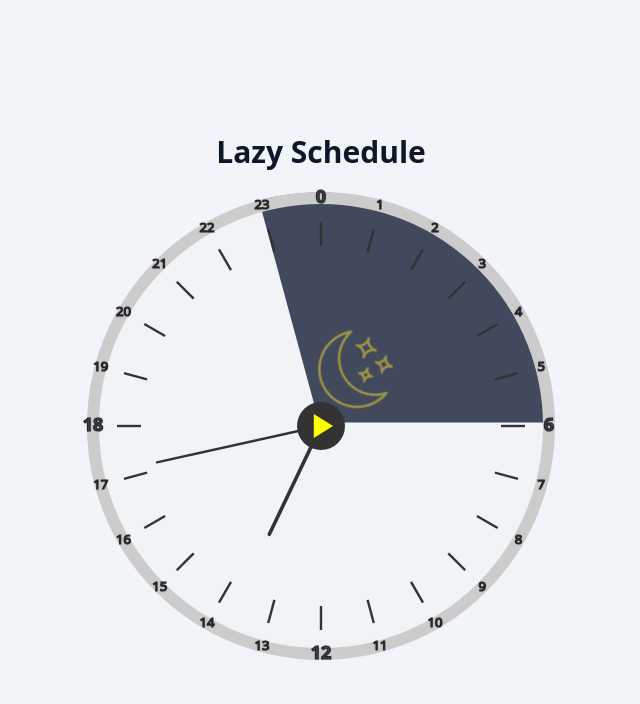
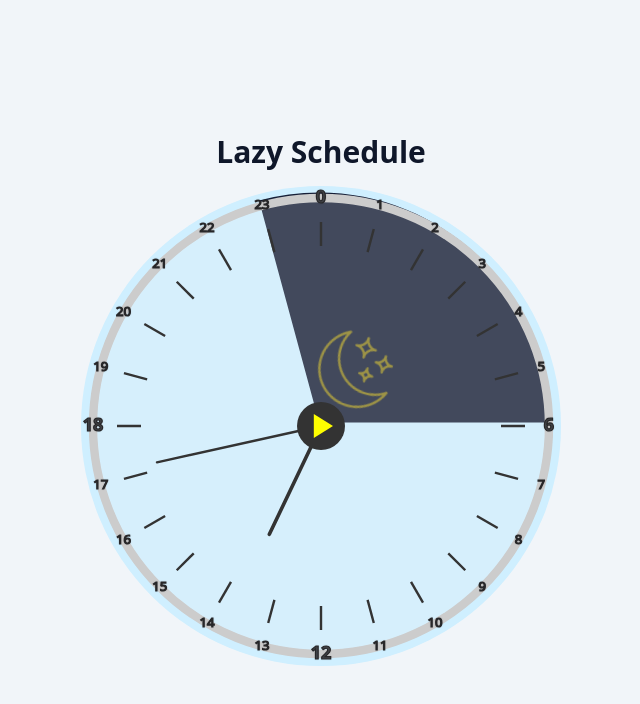
Before and after one commit to veefa/lazy-schedule-app, a React (Vite) app: page / in a window 1280 px wide. Shown: the top 704 px of the page, without its empty margins (319-959 px from the left). Built offline with nearby package versions, Linux system fonts and the light colour scheme.

Commit message:
background of FaceClock change day/night based on the current time.

```diff
--- a/src/components/FaceClock.tsx
+++ b/src/components/FaceClock.tsx
@@ -30,10 +30,18 @@ const FaceClock: React.FC = () => {
   const hourAngle = ((hours % 24) + minutes / 60) * 15 - 90; // 360/60 + seconds smooth movement
   const minuteAngle = (minutes + seconds / 60) * 6 - 90;
 
+  // 🎨 Determine background color based on time
+  let backgroundColor = "#cfefff"; // default day
+  if (hours >= 18 && hours < 20) {
+    backgroundColor = "#ffd59e"; // evening
+  } else if (hours >= 20 || hours < 6) {
+    backgroundColor = "#0b1d3a"; // night
+  }
 
   return (
     <div className="mx-auto w-full max-w-[320px] sm:max-w-[480px] md:max-w-[600px] lg:max-w-[700px] xl:max-w-[800px]">
-      <svg viewBox="0 0 400 400" xmlns="http://www.w3.org/2000/svg">
+      {/* The SVG clock face */}
+      <svg viewBox="0 0 400 400" xmlns="http://www.w3.org/2000/svg" style={{ background: backgroundColor, borderRadius: "50%" }}>
       {/* Background style path */}
       <g transform="scale(1.08) translate(-20, -20)">
         <path
@@ -77,7 +85,7 @@ const FaceClock: React.FC = () => {
           fill="#f0f0f0"
           fill-opacity="0.2"
           stroke="#ccc"
-          strokeWidth="10"
+          strokeWidth="7"
         />
         {/* 24 numbers */}
         <g stroke="#272729" strokeWidth="1">
```
Lines whose indentation alone changed are shown as unchanged.
